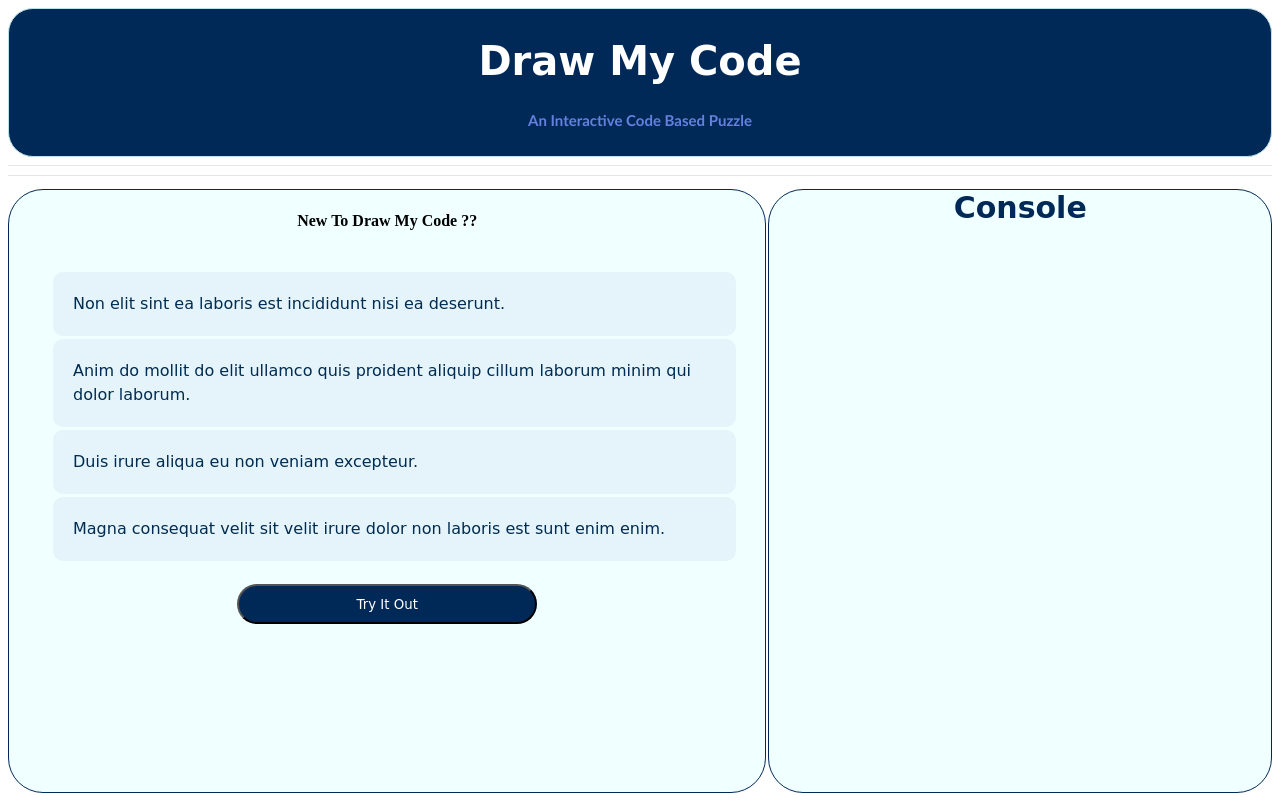
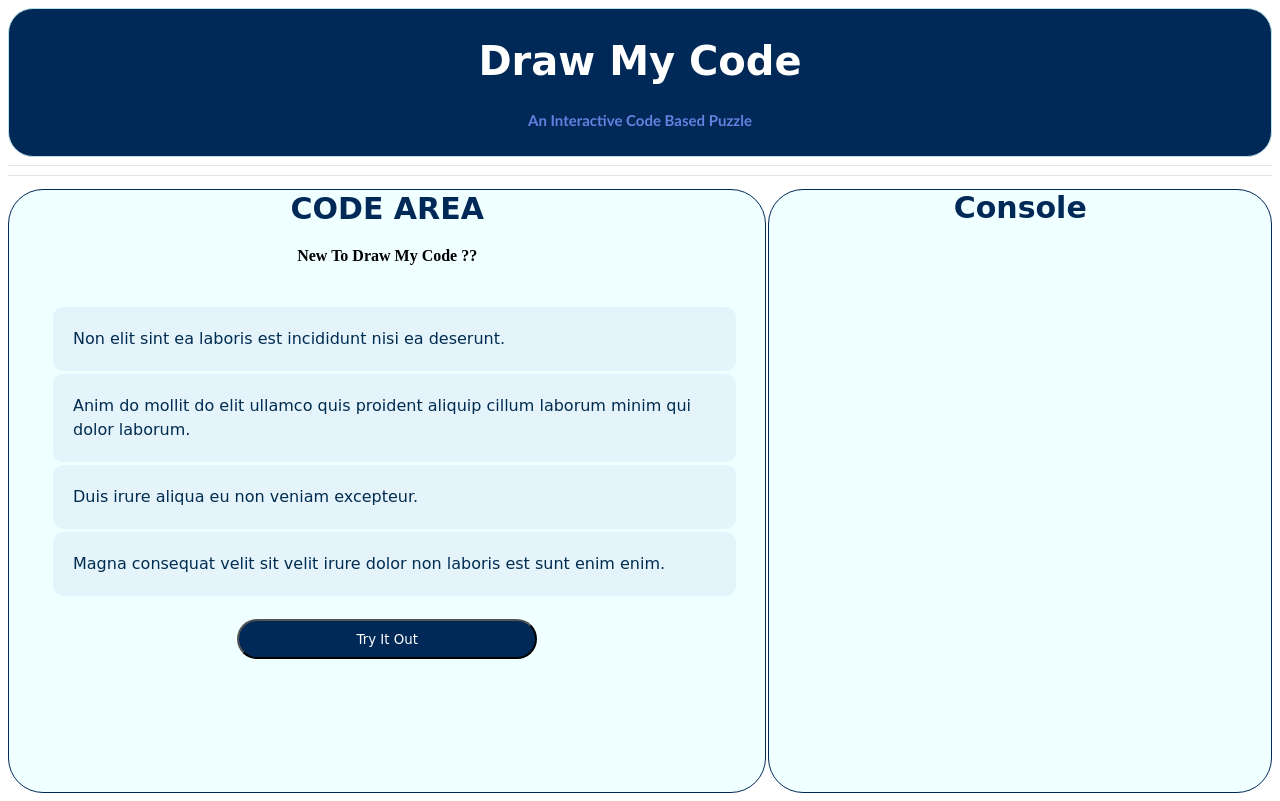
Before and after one commit to arjkashyap/Draw-My-Code, a React (Create React App) app: page / in a window 1280 px wide. Built offline with nearby package versions, Linux system fonts and the light colour scheme.

Commit message:
Layout changes minor, tools fixing

```diff
--- a/src/components/CodeArea.js
+++ b/src/components/CodeArea.js
@@ -30,6 +30,7 @@ function CodeArea() {
 
   return (
     <div className="CodeArea">
+      {codeAreaHeader}
       <Tutorial showTutorial={showTutorial} />
       <GamePlay gameStart={gameStart} />
       {tryBtn}
```
